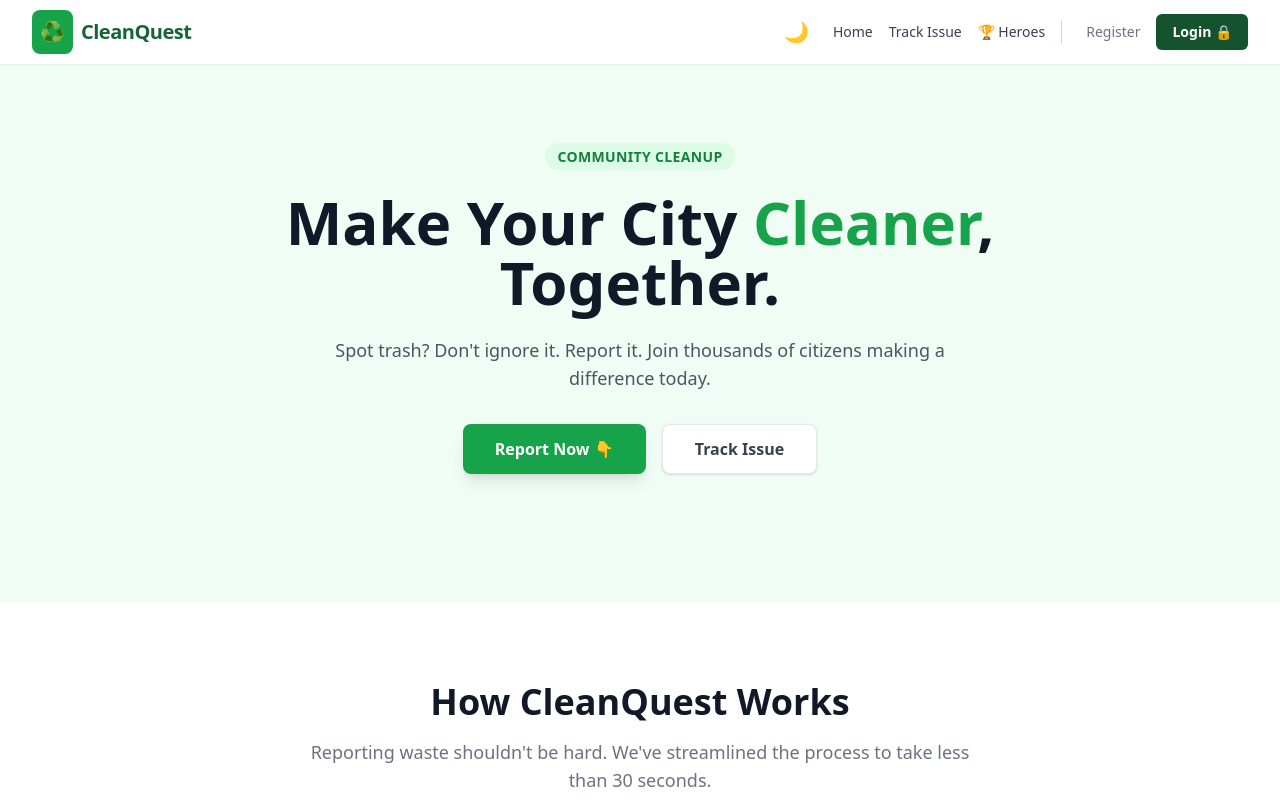
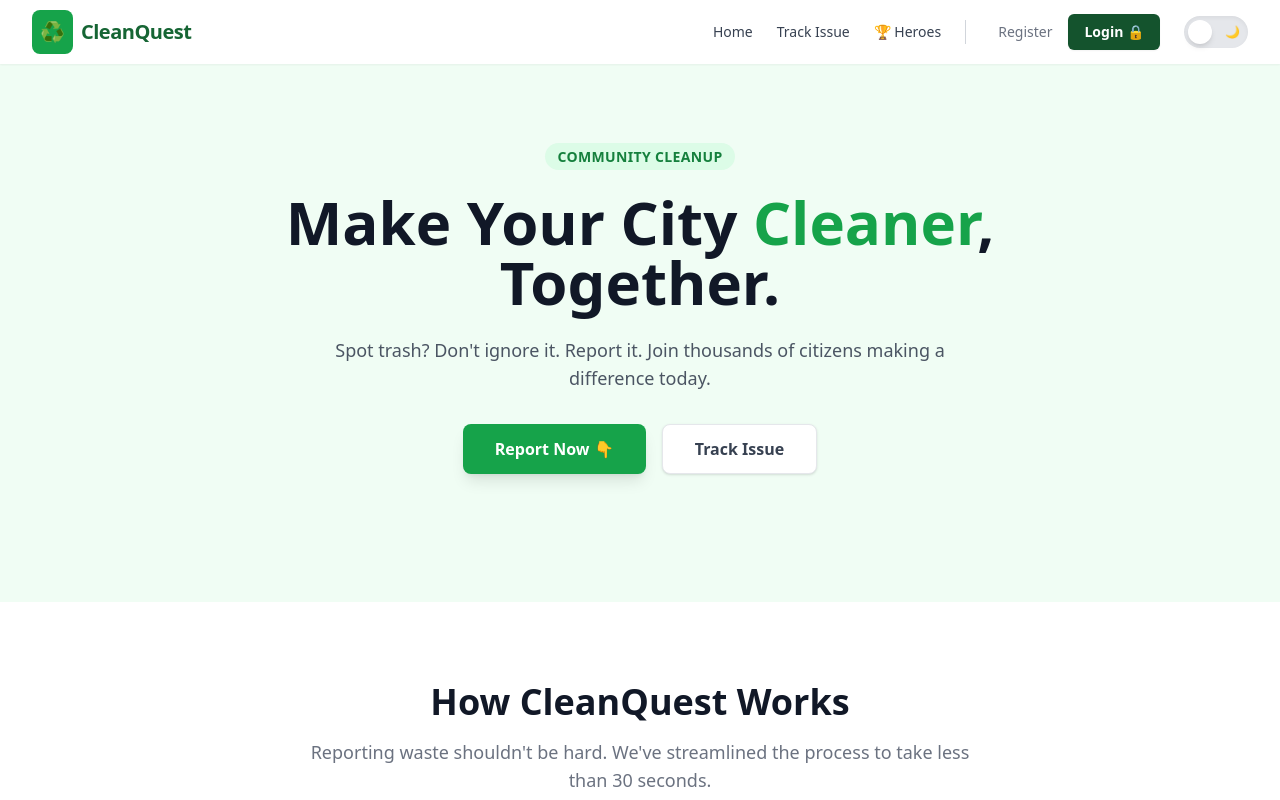
Before and after one commit to Mayur541/CleanQuest, a React (Vite) app in the folder client/: page / in a window 1280 px wide. Shown: the top 800 px of the page. Built offline with nearby package versions, Linux system fonts and the light colour scheme.

Commit message:
theme slider

```diff
--- a/client/src/App.jsx
+++ b/client/src/App.jsx
@@ -1,4 +1,3 @@
-// client/src/App.jsx
 import { BrowserRouter as Router, Routes, Route, Link, useLocation } from 'react-router-dom';
 import { useState, useEffect } from 'react';
 import Home from './pages/Home';
@@ -48,6 +47,26 @@ function AppContent() {
   // Hide this Global Navbar on the Home Page because Home.jsx has its own fancy one
   const isHomePage = location.pathname === '/';
 
+  // --- REUSABLE TOGGLE SLIDER COMPONENT ---
+  const ThemeToggleSlider = () => (
+    <div
+      onClick={toggleTheme}
+      className="relative w-16 h-8 flex items-center cursor-pointer bg-gray-200 dark:bg-gray-700 rounded-full p-1 transition-colors duration-300 shadow-inner"
+      title="Toggle Dark Mode"
+    >
+      {/* Static Icons inside the track */}
+      <div className="absolute left-2 text-xs">☀️</div>
+      <div className="absolute right-2 text-xs">🌙</div>
+
+      {/* The Sliding Thumb */}
+      <div
+        className={`bg-white dark:bg-gray-800 w-6 h-6 rounded-full shadow-md transform transition-transform duration-300 z-10 ${
+          theme === 'dark' ? 'translate-x-8' : 'translate-x-0'
+        }`}
+      />
+    </div>
+  );
+
   return (
     <div className="min-h-screen bg-gray-50 dark:bg-gray-900 text-gray-900 dark:text-gray-100 font-sans transition-colors duration-500">
 
@@ -66,17 +85,15 @@ function AppContent() {
               </Link>
 
               {/* DESKTOP MENU */}
-              <div className="hidden md:flex items-center space-x-4">
-                {/* Dark Mode Toggle */}
-                <button onClick={toggleTheme} className="p-2 rounded-full hover:bg-gray-100 dark:hover:bg-gray-700 transition">
-                  {theme === 'dark' ? '☀️' : '🌙'}
-                </button>
+              <div className="hidden md:flex items-center space-x-6">
 
-                <Link to="/" className="text-sm font-medium text-gray-700 dark:text-gray-300 hover:text-green-600">Home</Link>
-                <Link to="/tracker" className="text-sm font-medium text-gray-700 dark:text-gray-300 hover:text-green-600">Track Issue</Link>
-                <Link to="/leaderboard" className="text-sm font-medium text-gray-700 dark:text-gray-300 hover:text-green-600">🏆 Heroes</Link>
+                <div className="flex space-x-4">
+                  <Link to="/" className="text-sm font-medium text-gray-700 dark:text-gray-300 hover:text-green-600">Home</Link>
+                  <Link to="/tracker" className="text-sm font-medium text-gray-700 dark:text-gray-300 hover:text-green-600">Track Issue</Link>
+                  <Link to="/leaderboard" className="text-sm font-medium text-gray-700 dark:text-gray-300 hover:text-green-600">🏆 Heroes</Link>
+                </div>
 
-                <div className="h-6 w-px bg-gray-300 dark:bg-gray-600 mx-2"></div>
+                <div className="h-6 w-px bg-gray-300 dark:bg-gray-600"></div>
 
                 {isAuth ? (
                    <div className="flex items-center gap-3">
@@ -89,13 +106,18 @@ function AppContent() {
                      <Link to="/login" className="px-4 py-2 rounded-md text-sm font-bold text-white bg-green-900 hover:bg-green-800 shadow-sm">Login 🔒</Link>
                    </div>
                 )}
+
+                {/* SLIDER IS NOW THE RIGHTMOST ITEM */}
+                <ThemeToggleSlider />
+
               </div>
 
-              {/* MOBILE MENU BUTTON */}
+              {/* MOBILE MENU BUTTON & SLIDER */}
               <div className="md:hidden flex items-center gap-4">
-                <button onClick={toggleTheme} className="text-lg">
-                  {theme === 'dark' ? '☀️' : '🌙'}
-                </button>
+
+                {/* Slider visible on mobile too */}
+                <ThemeToggleSlider />
+
                 <button onClick={() => setIsMenuOpen(!isMenuOpen)} className="text-gray-600 dark:text-gray-300 hover:text-green-600 focus:outline-none">
                   <svg className="h-6 w-6" fill="none" viewBox="0 0 24 24" stroke="currentColor">
                     {isMenuOpen ? (
--- a/client/src/pages/Home.jsx
+++ b/client/src/pages/Home.jsx
@@ -1,10 +1,9 @@
-// client/src/pages/Home.jsx
 import { useState, useEffect } from 'react';
 import { api } from '../api';
 import { Link } from 'react-router-dom';
 import Features from '../components/Features';
 
-// --- 1. INTERNAL NAVBAR COMPONENT (With Theme Toggle) ---
+// --- INTERNAL NAVBAR COMPONENT (With Slider) ---
 const Navbar = () => {
   const [isOpen, setIsOpen] = useState(false);
   const [isAuth, setIsAuth] = useState(() => localStorage.getItem("isAuthenticated") === "true");
@@ -27,6 +26,23 @@ const Navbar = () => {
     if (newTheme === 'dark') document.documentElement.classList.add('dark');
     else document.documentElement.classList.remove('dark');
   };
+
+  // --- REUSABLE SLIDER COMPONENT ---
+  const ThemeToggleSlider = () => (
+    <div
+      onClick={toggleTheme}
+      className="relative w-16 h-8 flex items-center cursor-pointer bg-gray-200 dark:bg-gray-700 rounded-full p-1 transition-colors duration-300 shadow-inner ml-4"
+      title="Toggle Dark Mode"
+    >
+      <div className="absolute left-2 text-xs">☀️</div>
+      <div className="absolute right-2 text-xs">🌙</div>
+      <div
+        className={`bg-white dark:bg-gray-800 w-6 h-6 rounded-full shadow-md transform transition-transform duration-300 z-10 ${
+          theme === 'dark' ? 'translate-x-8' : 'translate-x-0'
+        }`}
+      />
+    </div>
+  );
   // -------------------
 
   const handleLogout = () => {
@@ -49,12 +65,7 @@ const Navbar = () => {
           </Link>
 
           {/* DESKTOP MENU */}
-          <div className="hidden md:flex items-center space-x-4">
-
-            {/* THEME TOGGLE BUTTON */}
-            <button onClick={toggleTheme} className="p-2 rounded-full hover:bg-gray-100 dark:hover:bg-gray-800 transition text-xl">
-              {theme === 'dark' ? '☀️' : '🌙'}
-            </button>
+          <div className="hidden md:flex items-center space-x-6">
 
             <Link to="/" className="text-sm font-medium text-gray-700 dark:text-gray-300 hover:text-green-600 dark:hover:text-green-400">Home</Link>
             <Link to="/tracker" className="text-sm font-medium text-gray-700 dark:text-gray-300 hover:text-green-600 dark:hover:text-green-400">Track Issue</Link>
@@ -73,13 +84,17 @@ const Navbar = () => {
                  <Link to="/login" className="px-4 py-2 rounded-md text-sm font-bold text-white bg-green-900 hover:bg-green-800 shadow-sm">Login 🔒</Link>
                </div>
             )}
+
+            {/* SLIDER (Rightmost on Desktop) */}
+            <ThemeToggleSlider />
           </div>
 
-          {/* MOBILE MENU BUTTON & TOGGLE */}
+          {/* MOBILE MENU BUTTON & SLIDER */}
           <div className="md:hidden flex items-center gap-4">
-             <button onClick={toggleTheme} className="text-xl">
-                {theme === 'dark' ? '☀️' : '🌙'}
-             </button>
+
+            {/* Slider visible on mobile too */}
+            <ThemeToggleSlider />
+
             <button onClick={() => setIsOpen(!isOpen)} className="text-gray-600 dark:text-gray-300 hover:text-green-600 focus:outline-none">
               <svg className="h-6 w-6" fill="none" viewBox="0 0 24 24" stroke="currentColor">
                 {isOpen ? (
@@ -252,15 +267,14 @@ function Home() {
       {/* FEATURES SECTION */}
       <Features />
 
-      {/* FORM SECTION - UPDATED DARK MODE COLORS */}
-      {/* Section Background: Matches Hero (Lighter) */}
+      {/* FORM SECTION - DARK MODE COLORS */}
       <section id="report-form" className="py-20 px-4 bg-green-50 dark:bg-gray-800 transition-colors duration-300">
         <div className="max-w-4xl mx-auto text-center mb-10">
           <h2 className="text-3xl font-bold text-gray-900 dark:text-white">Submit a Report</h2>
           <p className="text-gray-500 dark:text-gray-400 mt-2">Fill in the details below to alert our municipal team.</p>
         </div>
 
-        {/* Form Box: Darker than the section */}
+        {/* Form Box */}
         <div className="w-full md:max-w-3xl mx-auto bg-white dark:bg-gray-900 p-6 md:p-10 rounded-2xl shadow-xl border border-gray-100 dark:border-gray-700 relative z-10 transition-colors duration-300">
           <form onSubmit={handleSubmit} className="space-y-6">
             <div className="grid grid-cols-1 md:grid-cols-2 gap-6">
```
